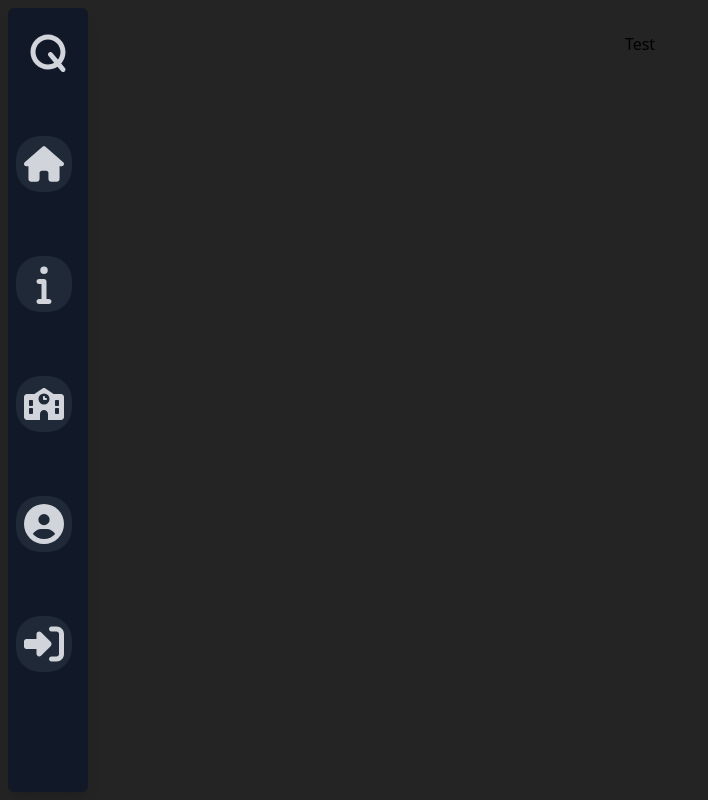
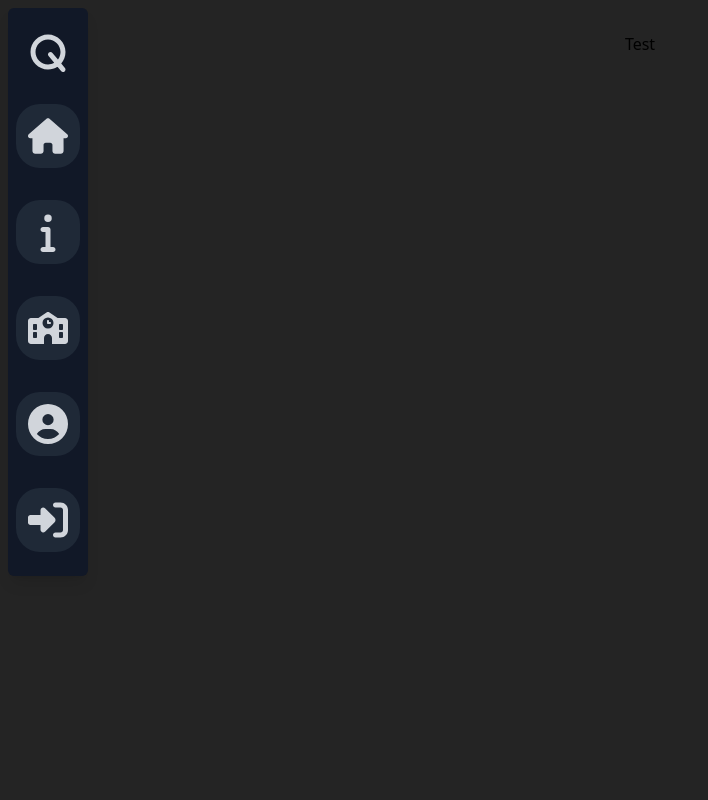
Before and after one commit to QuizMasterInc/QuizMaster, a React (Vite) app: page / in a window 1280 px wide. Shown: the whole page, without its empty margins (0-708 px from the left). Built offline with nearby package versions, Linux system fonts and the light colour scheme.

Commit message:
finishing touches to navbar.

```diff
--- a/src/App.css
+++ b/src/App.css
@@ -4,38 +4,3 @@
   padding: 2rem;
   text-align: center;
 }
-
-.logo {
-  height: 6em;
-  padding: 1.5em;
-  will-change: filter;
-}
-.logo:hover {
-  filter: drop-shadow(0 0 2em #646cffaa);
-}
-.logo.react:hover {
-  filter: drop-shadow(0 0 2em #61dafbaa);
-}
-
-@keyframes logo-spin {
-  from {
-    transform: rotate(0deg);
-  }
-  to {
-    transform: rotate(360deg);
-  }
-}
-
-@media (prefers-reduced-motion: no-preference) {
-  a:nth-of-type(2) .logo {
-    animation: logo-spin infinite 20s linear;
-  }
-}
-
-.card {
-  padding: 2em;
-}
-
-.read-the-docs {
-  color: #888;
-}
--- a/src/components/NavBar.jsx
+++ b/src/components/NavBar.jsx
@@ -10,24 +10,24 @@ import { NavLink } from "react-router-dom";
 
 export default function NavBar() {
     return(
-        <div className="fixed flex flex-col w-20 pb-4 space-y-12 bg-gray-900 rounded-md shadow-lg left-2 top-2 bottom-2">
+        <div className="fixed z-10 flex flex-col w-20 pb-4 space-y-4 bg-gray-900 rounded-md shadow-lg left-2 top-2">
             <div className="flex flex-col items-center p-2 mt-4 rounded-md">
                 <Q />
             </div>
-            <NavLink to="/">
+            <NavLink to="/" className={"flex flex-col items-center"}>
                 <NavBarIcon icon={<House className={"navbar-icon"} />} text={"Home"} />
             </NavLink>
-            <NavLink to="/about">
+            <NavLink to="/about" className={"flex flex-col items-center"}>
                 <NavBarIcon icon={<Info className={"navbar-icon"} />} text={"Information"} />
             </NavLink>
-            <NavLink to="/quizzes">
-                <NavBarIcon icon={<School className={"navbar-icon"} />} text={"Take a Quiz!"} path={"/quizzes"} />
+            <NavLink to="/quizzes" className={"flex flex-col items-center"}>
+                <NavBarIcon icon={<School className={"navbar-icon"} />} text={"Take a Quiz!"} />
             </NavLink>
-            <NavLink to="/signin">
-                <NavBarIcon icon={<SignIn className={"navbar-icon"} />} text={"Sign In"} path={"/signin"} />
+            <NavLink to="/signin" className={"flex flex-col items-center"}>
+                <NavBarIcon icon={<SignIn className={"navbar-icon"} />} text={"Sign In"} />
             </NavLink>
-            <NavLink to="/signout">
-                <NavBarIcon icon={<SignOut className={"navbar-icon"} />} text={"Sign Out"} path={"/signout"} />
+            <NavLink to="/signout" className={"flex flex-col items-center"}>
+                <NavBarIcon icon={<SignOut className={"navbar-icon"} />} text={"Sign Out"} />
             </NavLink>
         </div>
     )
--- a/src/components/NavBarIcon.jsx
+++ b/src/components/NavBarIcon.jsx
@@ -1,12 +1,12 @@
 import React from "react";
 
 const NavBarIcon = ({icon, text}) => (
-    <button className="navbar-icon-button group">
+    <div className="navbar-icon-button group">
         {icon}
         <span className="navbar-tooltip group-hover:scale-100">
             {text}
         </span>
-    </button>
+    </div>
 )
 
 export default NavBarIcon;
--- a/src/index.css
+++ b/src/index.css
@@ -3,7 +3,7 @@
 @tailwind utilities;
 
 .navbar-icon-button{
-  @apply flex flex-col items-center m-2 bg-transparent p-2 rounded-3xl hover:bg-gray-600 bg-gray-800
+  @apply flex flex-col items-center m-2 bg-transparent p-3 rounded-3xl hover:bg-gray-600 bg-gray-800
 }
 
 .navbar-icon{
```
